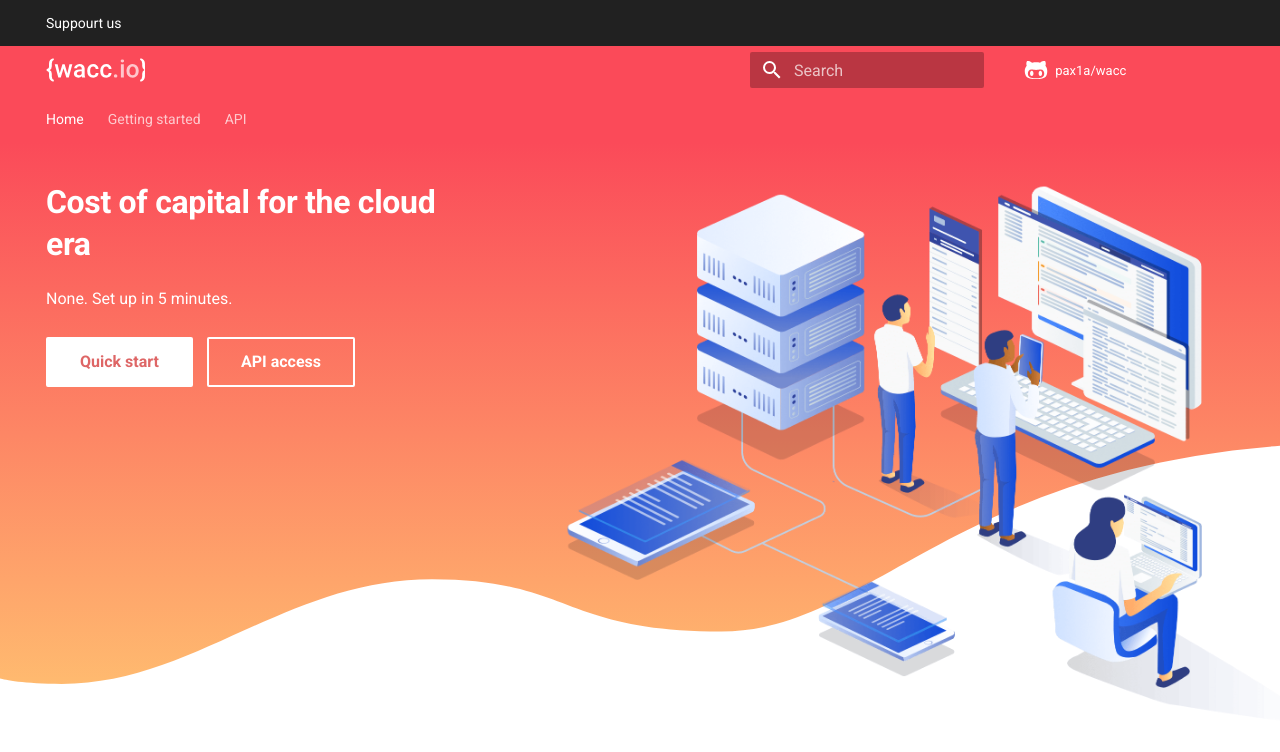
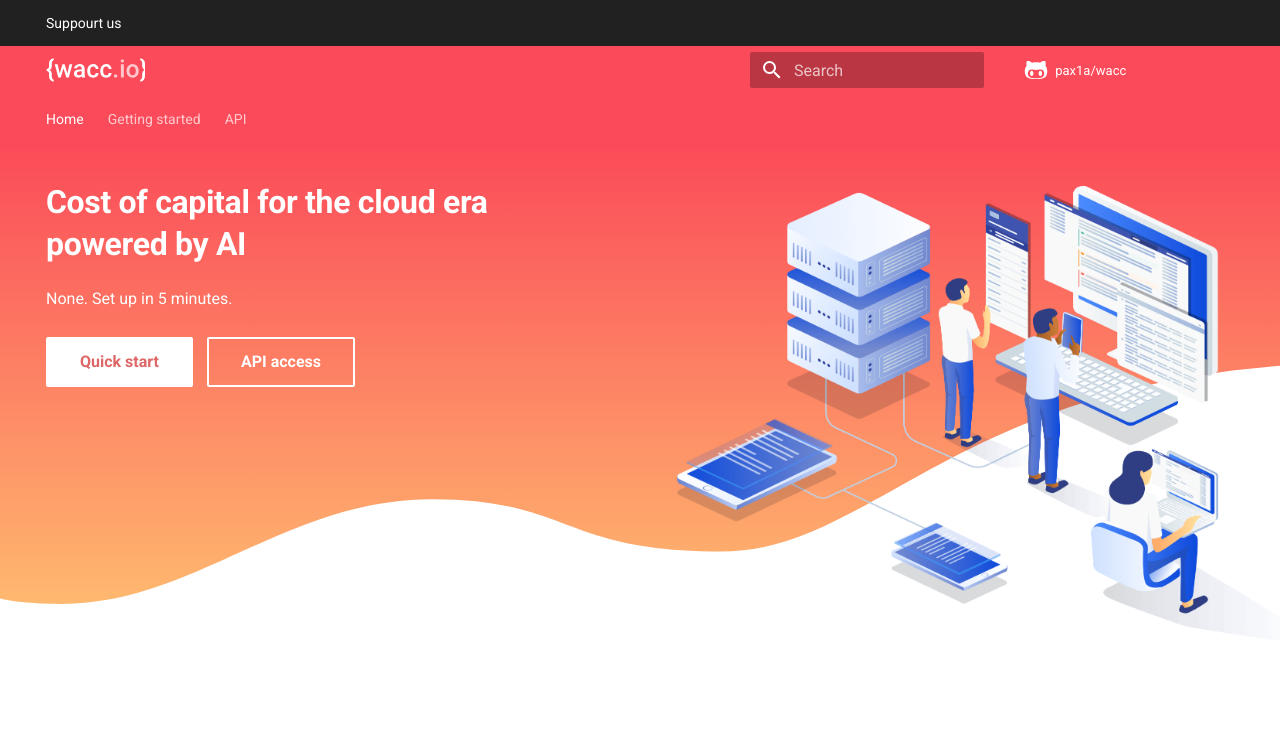
Before and after one commit to pax1a/wacc, an MkDocs documentation site: the page built from docs/index.md, in a window 1280 px wide. Shown: the top 752 px of the page. Built offline with MkDocs 1.6.1 and Material for MkDocs 9.7.7, drawn with Linux system fonts in a browser that asks for light colours; comment, search, counter and statistics services are not loaded.

Commit message:
Update home.html

```diff
--- a/overrides/home.html
+++ b/overrides/home.html
@@ -125,7 +125,7 @@
           <img src="/img/illustration.png" alt="" width="1659" height="1200" draggable="false">
         </div>
         <div class="tx-hero__content">
-          <h1>Cost of capital for the cloud era</h1>
+          <h1>Cost of capital for the cloud era powered by AI</h1>
           <p>{{ config.site_description }}. Set up in 5 minutes.</p>
           <a href="{{ page.next_page.url | url }}" title="{{ page.next_page.title | e }}" class="md-button md-button--primary">
             Quick start
```
